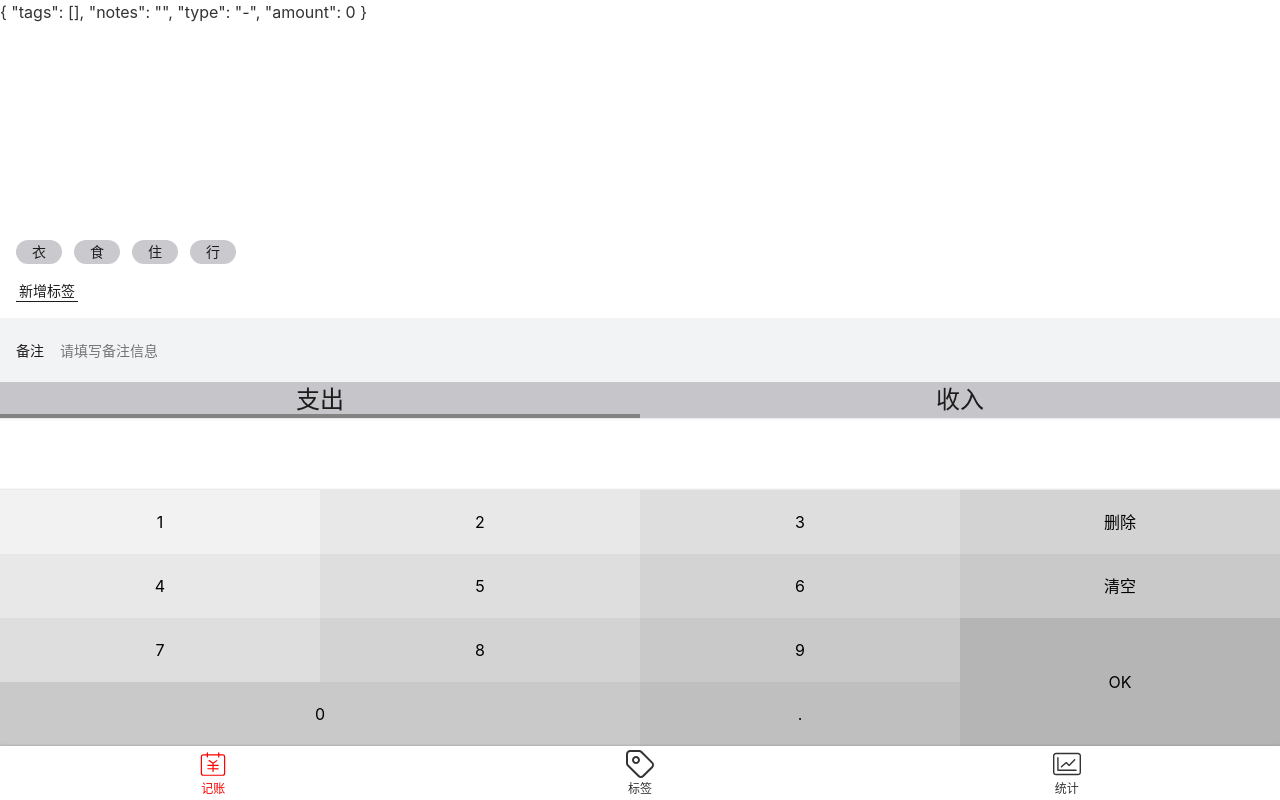
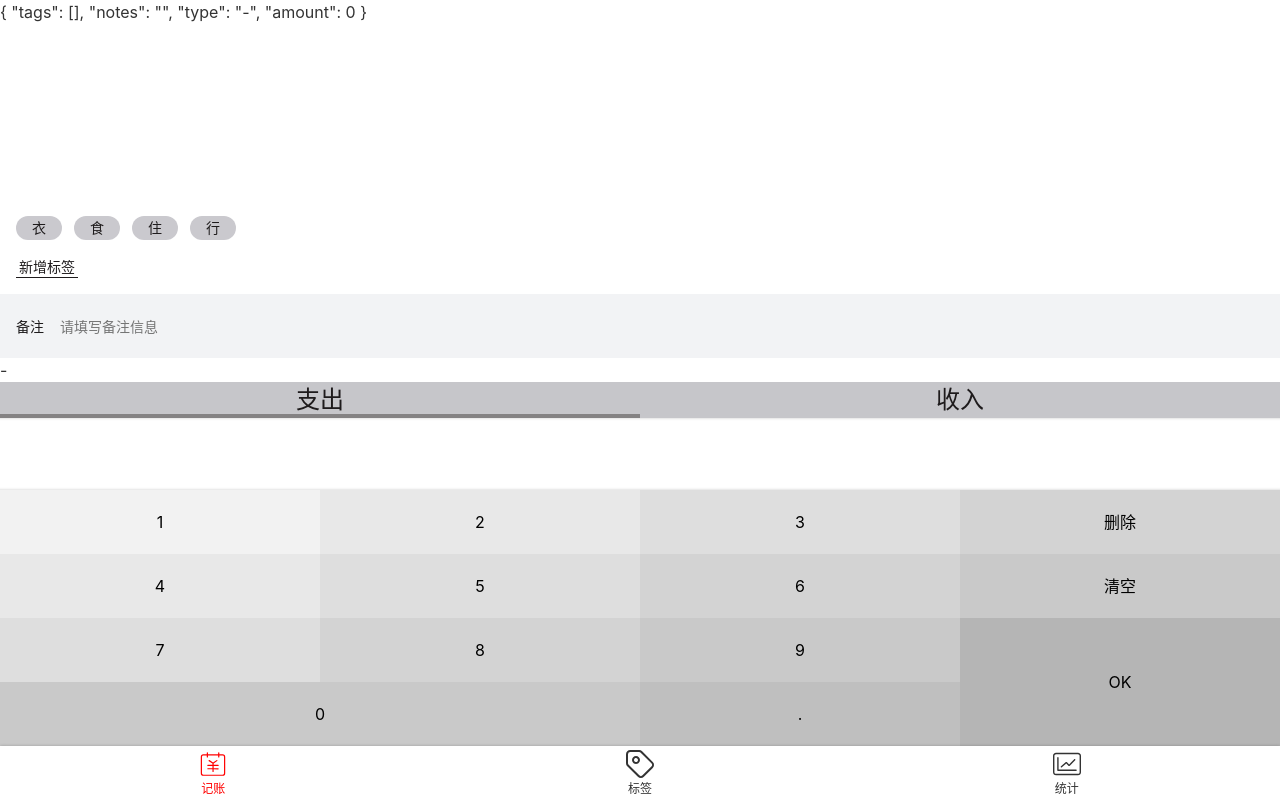
Before and after one commit to lanmoxia/money, a Vue app: page /#/money in a window 1280 px wide. Built offline with nearby package versions, Linux system fonts and the light colour scheme.

Commit message:
update: type 由外部传入

```diff
--- a/src/components/money/Types.vue
+++ b/src/components/money/Types.vue
@@ -1,11 +1,11 @@
 <template>
   <div>
-<!--    {{ type }}-->
+    {{ value }}
     <ul class="types">
-      <li :class="type === '-' && 'selected'"
+      <li :class="value === '-' && 'selected'"
           @click="selectType('-')">支出
       </li>
-      <li :class="type === '+' && 'selected'"
+      <li :class="value === '+' && 'selected'"
           @click="selectType('+')">收入
       </li>
     </ul>
@@ -14,18 +14,21 @@
 
 <script lang="ts">
 import Vue from 'vue';
-import {Component, Watch} from 'vue-property-decorator';
+import {Component, Prop, Watch} from 'vue-property-decorator';
 
 
 @Component
 export default class Types extends Vue {
-  type = '-';
+  //外部传入 就不需要 type 了
+  // type = '-';
+  @Prop() readonly value!: string; // 初始值 type, ！为了忽略提示初始值复值问题
 
   selectType(type: string) {
     if (type !== '-' && type !== '+') {
       throw new Error('type is unknown');
     }
-    this.type = type;
+    this.$emit('update:value', type);
+    // this.type = type;
 
     // 只要进入到 selectType 函数，不管 +/- 都会触发事件
     // 这样比较浪费事件，使用 watch 监听只有变化的情况下才会触发事件
@@ -33,11 +36,12 @@ export default class Types extends Vue {
     // console.log(type);
   }
 
+// 这里也不需要 watch 了
 // 使用 Watch 监听，只有 value 变化才会更新 比较适合
-  @Watch('type')
-  onTypeChange(value: string) {
-    this.$emit('update:value', value);
-  }
+//   @Watch('type')
+//   onTypeChange(value: string) {
+//     this.$emit('update:value', value);
+//   }
 }
 </script>
 
--- a/src/views/Money.vue
+++ b/src/views/Money.vue
@@ -2,7 +2,10 @@
   <Layout class-prefix="layout">
     <NumberPad @update:value="onUpdateAmount"/>
     <!--    收入支出只能选一个 这里就不用加 s 了-->
-    <Types @update:value="onUpdateType"/>
+    <!--    :value="record.type"：把默认的 type 传过去 Types 组件内就不需要定义 type 了-->
+    <!--    <Types :value="record.type" @update:value="onUpdateType"/>-->
+    <!--    这里又出现了 :x update:x 可以使用 .sync 修饰符了 下边的 onUpdateType 函数就不需要了-->
+    <Types :value.sync="record.type"/>
     <Notes @update:value="onUpdateNotes"/>
     <!--    触发 @update:value 事件 执行 onUpdateTags 函数-->
     <Tags :data-source.sync="tags" @update:value="onUpdateTags"/>
@@ -44,9 +47,9 @@ export default class Money extends Vue {
     this.record.notes = value;
   }
 
-  onUpdateType(value: string) {
-    this.record.type = value;
-  }
+  // onUpdateType(value: string) {
+  //   this.record.type = value;
+  // }
 
   onUpdateAmount(value: string) { // 用户输入了 1. 还是一个字符串 所以这里类型不能是 number 只能是 string
     this.record.amount = parseFloat(value);
```
